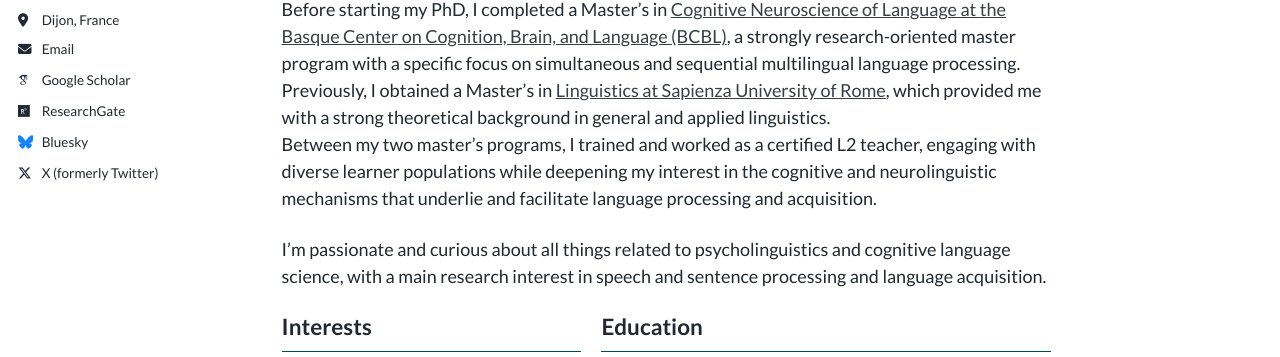
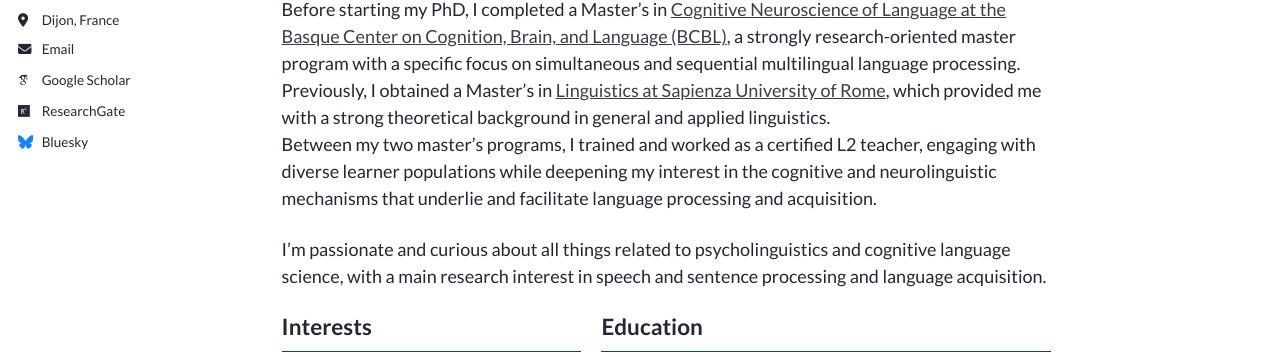
Before and after one commit to dbevivino/dbevivino.github.io, a Jekyll site: the page built from _pages/about.md, in a window 1280 px wide. Shown: the part 386-743 px from the top of the page. Built offline with Jekyll 4.4.1, drawn with Linux system fonts in a browser that asks for light colours; some web fonts are replaced; a script that is not in the unit is left out.

Commit message:
fix left-hand sidebar bug

```diff
--- a/_config.yml
+++ b/_config.yml
@@ -57,7 +57,7 @@ author:
 
   # Social media
   artstation       : # Username
-  twitter          : "DoroteaBevivino"
+  twitter          : # "DoroteaBevivino"
   bluesky          : "doroteabevivino.bsky.social"
   facebook         : # Username
   flickr           : # Username
```
